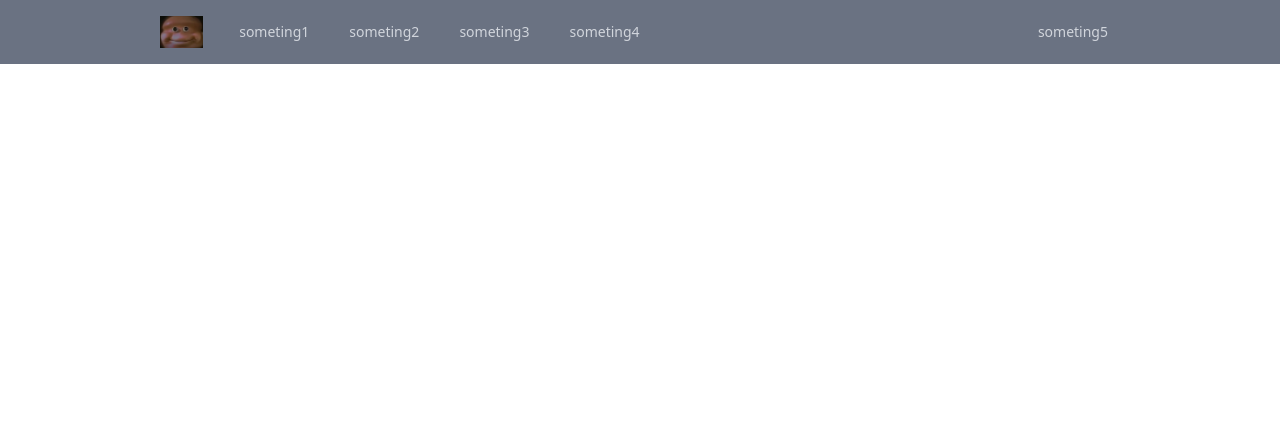
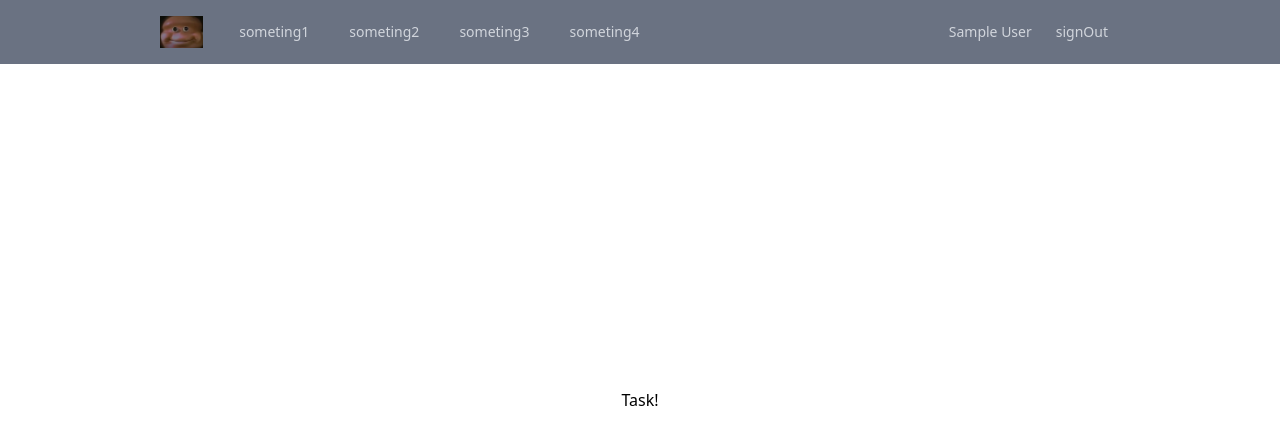
Before and after one commit to josakjakso/JoEarth_TaskManager, a React (Vite) app in the folder frontend/: page /task in a window 1280 px wide. Shown: the top 444 px of the page. Built offline with nearby package versions, Linux system fonts and the light colour scheme; sample sign-in values are in the browser's storage.

Commit message:
signin signout stupid

```diff
--- a/frontend/src/App.jsx
+++ b/frontend/src/App.jsx
@@ -6,13 +6,21 @@ import NavBar from './components/NavBar.jsx';
 import Signup from './pages/Signup.jsx';
 import SignupSuccess from './pages/Signup_success.jsx';
 import SignInSuccess from './pages/SignIN_success.jsx';
+import ProtectedRoute from './auth/ProtectedRoute.jsx';
+import Task from './pages/Task/Task.jsx';
 
 export default function App() {
     return (
         <BrowserRouter>
             <NavBar />
             <Routes>
-                <Route path="/test" element={<TestApi />} />
+
+
+                <Route element={<ProtectedRoute />}>
+                    <Route path="/test" element={<TestApi />} />
+                    <Route path="/task" element={<Task />} />
+
+                </Route>
                 <Route path="/" element={<Signin />} />
                 <Route path="/signup" element={<Signup />} />
                 <Route path="/signup/success" element={<SignupSuccess />} />
--- a/frontend/src/api/auth.js
+++ b/frontend/src/api/auth.js
@@ -27,3 +27,8 @@ export const signUp = async (email, password, name) => {
         throw new Error(error.response?.data?.message || 'Failed to sign up');
     }
 };
+
+export const signOut = () => {
+  localStorage.removeItem('user');
+  localStorage.removeItem('token');
+};
--- /dev/null
+++ b/frontend/src/auth/ProtectedRoute.jsx
@@ -0,0 +1,16 @@
+// ProtectedRoute.js
+import { Navigate, Outlet } from 'react-router-dom';
+import { isAuthenticated } from './isAuthenticated';
+
+const ProtectedRoute = ({ children }) => {
+  const auth = isAuthenticated();
+
+  if (!auth) {
+
+    return <Navigate to="/" replace />;
+  }
+
+  return children ? children : <Outlet />;
+};
+
+export default ProtectedRoute;
--- /dev/null
+++ b/frontend/src/auth/isAuthenticated.js
@@ -0,0 +1,4 @@
+export const isAuthenticated = () => {
+const user = localStorage.getItem('user');
+  return !!user;
+};
--- a/frontend/src/components/NavBar.jsx
+++ b/frontend/src/components/NavBar.jsx
@@ -1,33 +1,58 @@
 import React from 'react';
 import bread from '../assets/pic/bread.png';
+import { signOut } from '../api/auth';
+import { useNavigate } from 'react-router-dom';
+
 
 export default function NavBar() {
+    const data = JSON.parse(localStorage.getItem('user'));
+    const name = data ? data.name : null;
+    const navigate = useNavigate();
+
+
+    const handleLogout = () => {
+        signOut();
+        navigate('/');
+    };
     return (
-        <nav class="fixed top-0 left-0 w-full bg-gray-500">
-            <div class=" px-12 sm:px-6 lg:px-40    ">
-                <div class="relative flex h-16 items-center justify-between">
-                    <div class="flex flex-1 items-center justify-center sm:items-stretch sm:justify-start">
-                        <div class="flex shrink-0 items-center">
-                            <img src={bread} class="h-8 w-auto" />
+        <nav className="fixed top-0 left-0 w-full bg-gray-500">
+            <div className=" px-12 sm:px-6 lg:px-40    ">
+                <div className="relative flex h-16 items-center justify-between">
+                    <div className="flex flex-1 items-center justify-center sm:items-stretch sm:justify-start">
+                        <div className="flex shrink-0 items-center">
+                            <img src={bread} className="h-8 w-auto" />
                         </div>
-                        <div class="hidden sm:ml-6 sm:block">
-                            <div class="flex space-x-4">
-                                <a href="#" class="rounded-md px-3 py-2 text-sm font-medium text-gray-300 hover:bg-white/5 hover:text-white">someting1</a>
-                                <a href="#" class="rounded-md px-3 py-2 text-sm font-medium text-gray-300 hover:bg-white/5 hover:text-white">someting2</a>
-                                <a href="#" class="rounded-md px-3 py-2 text-sm font-medium text-gray-300 hover:bg-white/5 hover:text-white">someting3</a>
-                                <a href="#" class="rounded-md px-3 py-2 text-sm font-medium text-gray-300 hover:bg-white/5 hover:text-white">someting4</a>
+                        <div className="hidden sm:ml-6 sm:block">
+                            <div className="flex space-x-4">
+                                <a href="#" className="rounded-md px-3 py-2 text-sm font-medium text-gray-300 hover:bg-white/5 hover:text-white">someting1</a>
+                                <a href="#" className="rounded-md px-3 py-2 text-sm font-medium text-gray-300 hover:bg-white/5 hover:text-white">someting2</a>
+                                <a href="#" className="rounded-md px-3 py-2 text-sm font-medium text-gray-300 hover:bg-white/5 hover:text-white">someting3</a>
+                                <a href="#" className="rounded-md px-3 py-2 text-sm font-medium text-gray-300 hover:bg-white/5 hover:text-white">someting4</a>
                             </div>
 
                         </div>
                         <div>
                         </div>
                     </div>
-                    <div class="flex items-end">
-                        <a href="#" class="rounded-md px-3 py-2 text-sm font-medium text-gray-300 hover:bg-white/5 hover:text-white">someting5</a>
-                    </div>
+                    {name && (
+
+                        <div className="flex items-end">
+                            <a href="#" className="rounded-md px-3 py-2 text-sm font-medium text-gray-300 hover:bg-white/5 hover:text-white">{name}</a>
+                            <a href="#" className="rounded-md px-3 py-2 text-sm font-medium text-gray-300 hover:bg-white/5 hover:text-white" onClick={handleLogout}>signOut</a>
+
+                        </div>
+
+                    )}
+                    {!name && (
+                        <div className="flex items-end">
+                            <a href="#" className="rounded-md px-3 py-2 text-sm font-medium text-gray-300 hover:bg-white/5 hover:text-white">signIn</a>
+
+                        </div>
+                    )}
+
                 </div>
             </div>
 
-        </nav>
+        </nav >
     );
 }
--- a/frontend/src/pages/Signin.jsx
+++ b/frontend/src/pages/Signin.jsx
@@ -16,11 +16,11 @@ export default function Signin() {
         try {
             const response = await signIn(email, password);
 
-            console.log(response);
+            console.log('Sign In Response:', response);
 
+            localStorage.setItem('user', JSON.stringify(response));
 
-            // localStorage.setItem('token', data.token);
-            navigate('/signin/success');
+            navigate('/Task');
         } catch (err) {
             setError(err.message);
         }
--- /dev/null
+++ b/frontend/src/pages/Task/Task.jsx
@@ -0,0 +1,12 @@
+
+
+export default function Task() {
+
+
+
+    return (
+        <div className="flex flex-col items-center justify-center h-screen select-none">
+            <h1>Task!</h1>
+        </div>
+    );
+}
```
